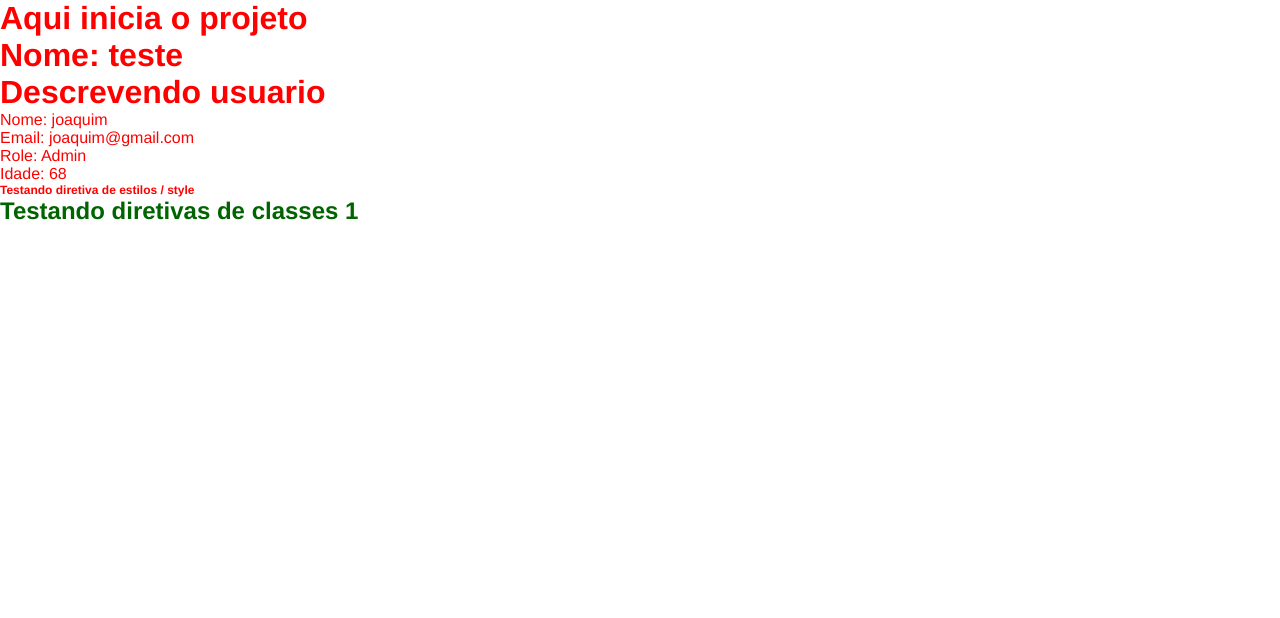
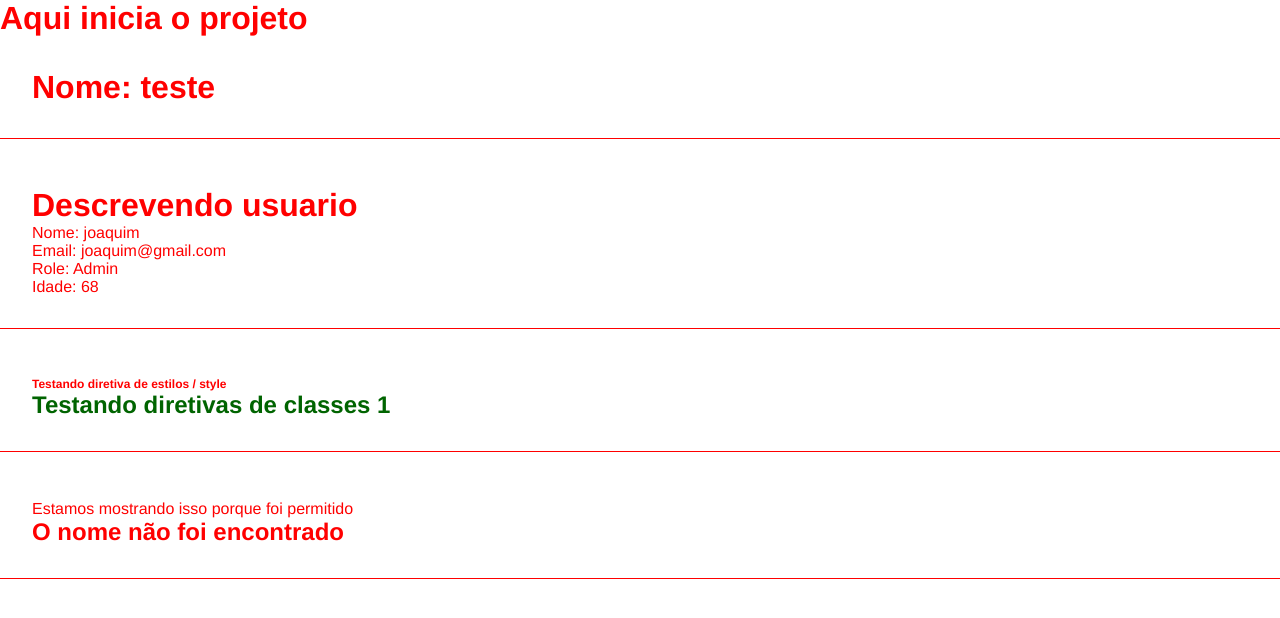
Before and after one commit to alvimlopz/CursoAngular, an Angular app: page / in a window 1280 px wide. Shown: the top 618 px of the page. Built offline with nearby package versions, Linux system fonts and the light colour scheme.

Commit message:
Renderização condicional com if e else

```diff
--- a/src/app/app.component.html
+++ b/src/app/app.component.html
@@ -2,3 +2,4 @@
 <app-first-component></app-first-component>
 <app-parent-data [name]="userName" [userData]="userData" [idade]="idade"></app-parent-data>
 <app-directives></app-directives>
+<app-if-render></app-if-render>
--- a/src/app/app.module.ts
+++ b/src/app/app.module.ts
@@ -6,13 +6,15 @@
 import { FirstComponentComponent } from './components/first-component/first-component.component';
 import { ParentDataComponent } from './components/parent-data/parent-data.component';
 import { DirectivesComponent } from './components/directives/directives.component';
+import { IfRenderComponent } from './components/if-render/if-render.component';
 
 @NgModule({
   declarations: [
     AppComponent,
     FirstComponentComponent,
     ParentDataComponent,
-    DirectivesComponent
+    DirectivesComponent,
+    IfRenderComponent
   ],
   imports: [
     BrowserModule,
--- a/src/app/components/directives/directives.component.html
+++ b/src/app/components/directives/directives.component.html
@@ -1,2 +1,6 @@
-<h2 [ngStyle]="{ 'font-size': '12px' }">Testando diretiva de estilos / style</h2>
-<h2 [ngClass]="classes">Testando diretivas de classes 1</h2>
+
+
+<div class="class">
+    <h2 [ngStyle]="{ 'font-size': '12px' }">Testando diretiva de estilos / style</h2>
+    <h2 [ngClass]="classes">Testando diretivas de classes 1</h2>
+</div>
--- a/src/app/components/first-component/first-component.component.html
+++ b/src/app/components/first-component/first-component.component.html
@@ -1 +1,3 @@
-<h1>Nome: {{ name }}</h1>
+<div class="class">
+    <h1>Nome: {{ name }}</h1>
+</div>
--- /dev/null
+++ b/src/app/components/if-render/if-render.component.html
@@ -0,0 +1,7 @@
+<div class="class">
+    <div *ngIf="canShow">Estamos mostrando isso porque foi permitido</div>
+    <h2 *ngIf="name === 'Matheus'; else nameNot">O nome e Matheus</h2>
+    <ng-template #nameNot>
+        <h2>O nome não foi encontrado</h2>
+    </ng-template>
+</div>
--- /dev/null
+++ b/src/app/components/if-render/if-render.component.ts
@@ -0,0 +1,12 @@
+import { Component } from '@angular/core';
+
+@Component({
+  selector: 'app-if-render',
+  templateUrl: './if-render.component.html',
+  styleUrl: './if-render.component.css'
+})
+export class IfRenderComponent {
+  canShow: boolean = true
+  name = 'teste'
+
+}
--- a/src/app/components/parent-data/parent-data.component.html
+++ b/src/app/components/parent-data/parent-data.component.html
@@ -1,5 +1,9 @@
-<h1>Descrevendo usuario</h1>
-<p>Nome: {{ name }}</p>
-<p>Email: {{ userData.email}}</p>
-<p>Role: {{ userData.role}}</p>
-<p>Idade: {{ idade}}</p>
+
+
+<div class="class">
+    <h1>Descrevendo usuario</h1>
+    <p>Nome: {{ name }}</p>
+    <p>Email: {{ userData.email}}</p>
+    <p>Role: {{ userData.role}}</p>
+    <p>Idade: {{ idade}}</p>
+</div>
--- a/src/styles.css
+++ b/src/styles.css
@@ -4,3 +4,13 @@
     font-family: Helvetica;
     color: red;
 }
+
+body {
+    padding-bottom: 500px;
+}
+
+.class {
+    border-bottom: 1px solid red;
+    padding: 2em;
+    margin-bottom: 1em;
+}
```
Also changed, not shown: src/app/components/if-render/if-render.component.css (added), 1 other file (tests, documents, lock files or other folders).
